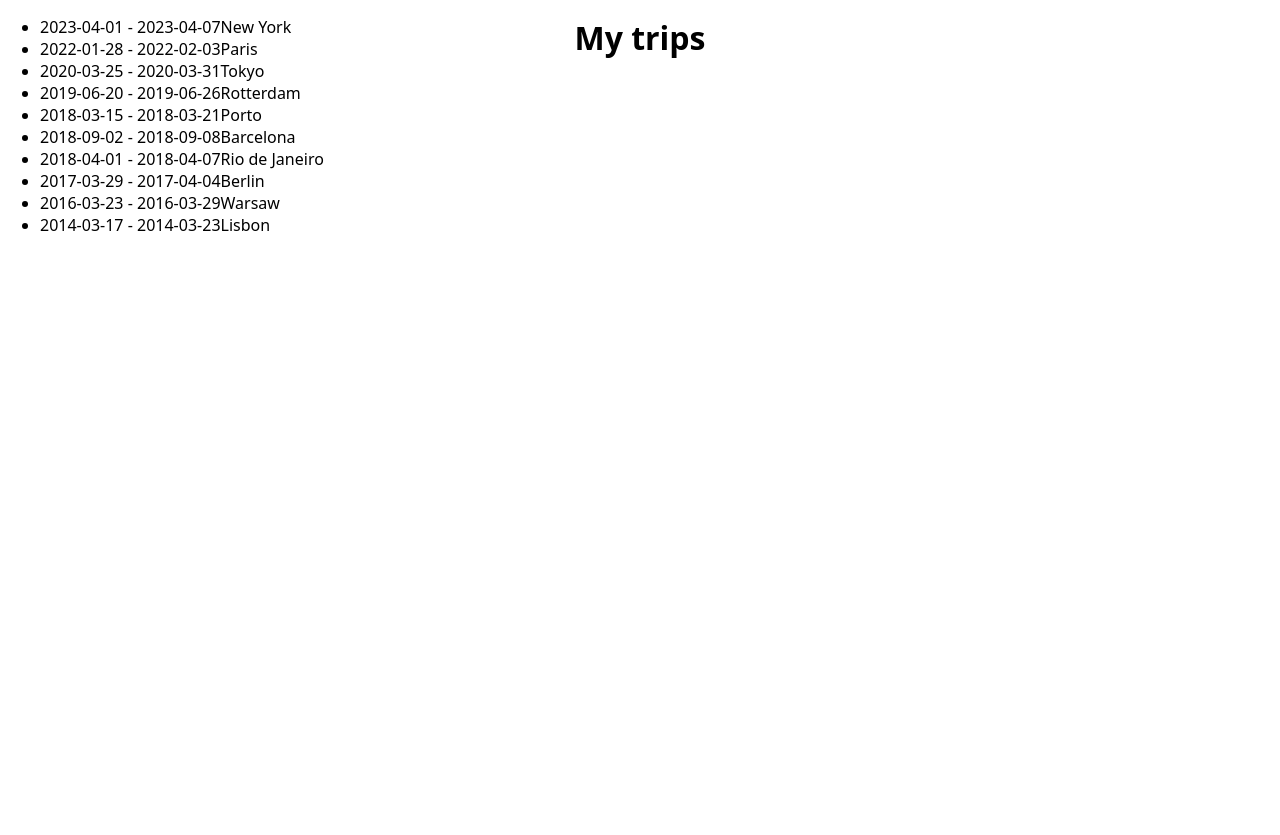
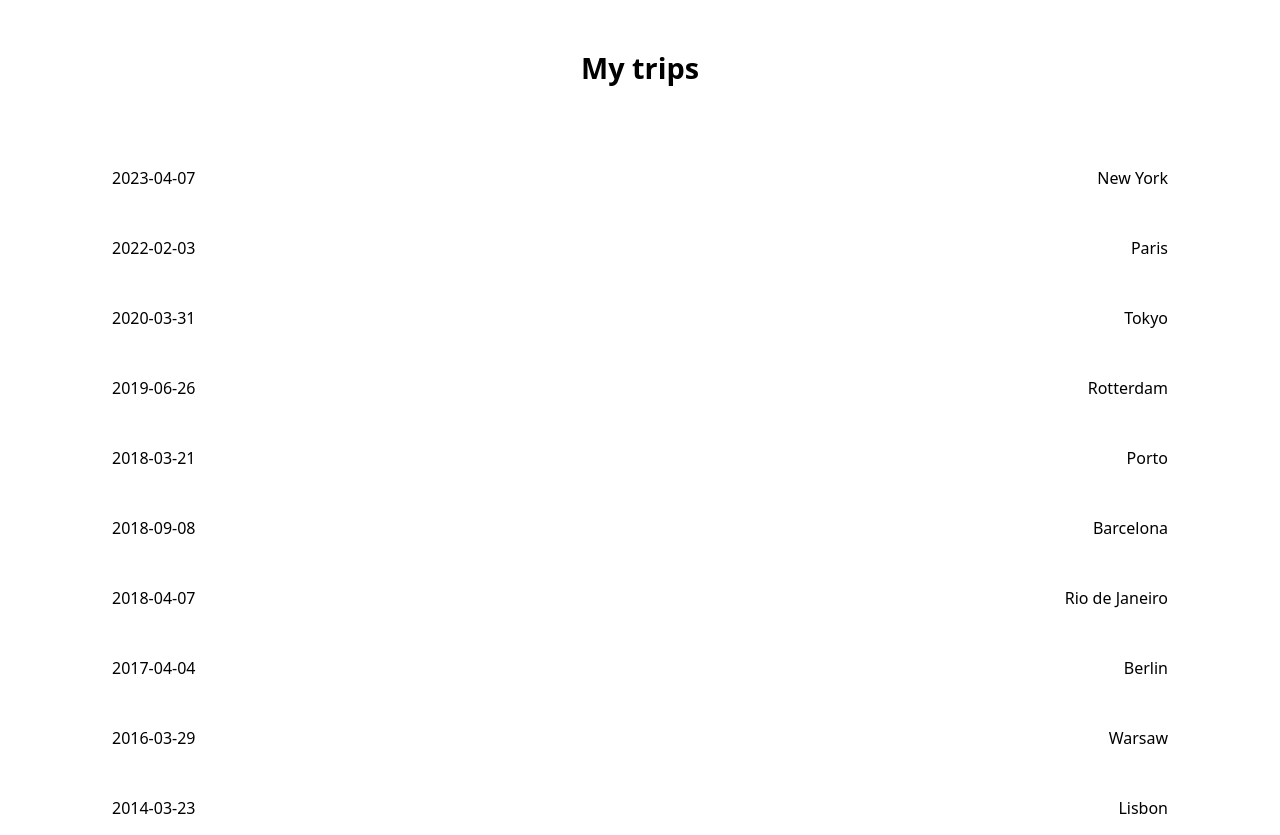
Before and after one commit to malgosiam/capstone_chill-trip-planner, a Next.js app: page /trips in a window 1280 px wide. Before the commit the page ends 800 px from the top, so only its background shows below. Built offline with nearby package versions, Linux system fonts and the light colour scheme.

Commit message:
add trip list with dates

```diff
--- a/components/StyledHeader/index.js
+++ b/components/StyledHeader/index.js
@@ -3,10 +3,10 @@
 const StyledHeader = styled.header`
   display: flex;
   justify-content: center;
+  padding: 3rem;
   width: 100vw;
   margin-bottom: 1rem;
-  position: fixed;
-  font-size: 2em;
+  font-size: 1.8em;
   font-weight: bolder;
 `;
 
--- /dev/null
+++ b/components/StyledListContainer/index.js
@@ -0,0 +1,14 @@
+import styled from "styled-components";
+
+const StyledListContainer = styled.ul`
+  list-style: none;
+  margin: 0;
+  padding: 0;
+  display: flex;
+  flex-direction: column;
+  align-items: center;
+  justify-content: center;
+  gap: 1rem;
+`;
+
+export default StyledListContainer;
--- /dev/null
+++ b/components/StyledListItem/index.js
@@ -0,0 +1,14 @@
+import styled from "styled-components";
+
+const StyledListItem = styled.li`
+  width: 85%;
+  display: flex;
+  justify-content: space-between;
+  flex-direction: row;
+  font-size: 1em;
+  padding: 1rem;
+  background-color: white;
+  border-radius: 1.3rem;
+`;
+
+export default StyledListItem;
--- a/components/TripList/index.js
+++ b/components/TripList/index.js
@@ -1,12 +1,15 @@
+import StyledListContainer from "../StyledListContainer";
+import StyledListItem from "../StyledListItem";
+
 export default function TripList({ trips }) {
   return (
-    <ul>
+    <StyledListContainer>
       {trips?.map((trip) => (
-        <li key={trip.id}>
-          {trip.startDate} - {trip.endDate}
+        <StyledListItem key={trip.id}>
+          <time>{trip.endDate}</time>
           {trip.townName}
-        </li>
+        </StyledListItem>
       ))}
-    </ul>
+    </StyledListContainer>
   );
 }
```
